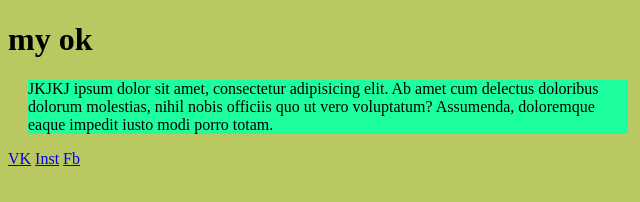
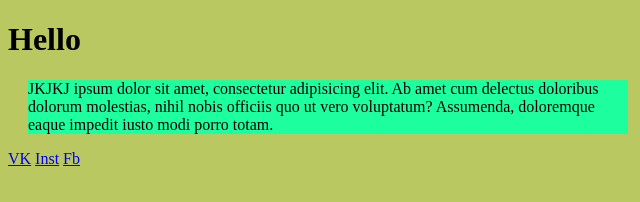
Before and after one commit to BorisLarchenko/AdaptiveBarberShop, a website: page source/index.html in a window 1280 px wide. Shown: the full height of the page, 0-640 px from the left. Drawn offline with nearby package versions, Linux system fonts and the light colour scheme; files that its build step writes are made by us from their sources; a web font is replaced by a local one.

Commit message:
initial commit3

```diff
--- a/source/index.html
+++ b/source/index.html
@@ -8,7 +8,7 @@
 </head>
 <body class="test-body">
 <header class="test-header">
-	<h1> my  ok</h1>
+	<h1> Hello</h1>
 </header>
 <div class="block1">
 	<div class="block2">
```
